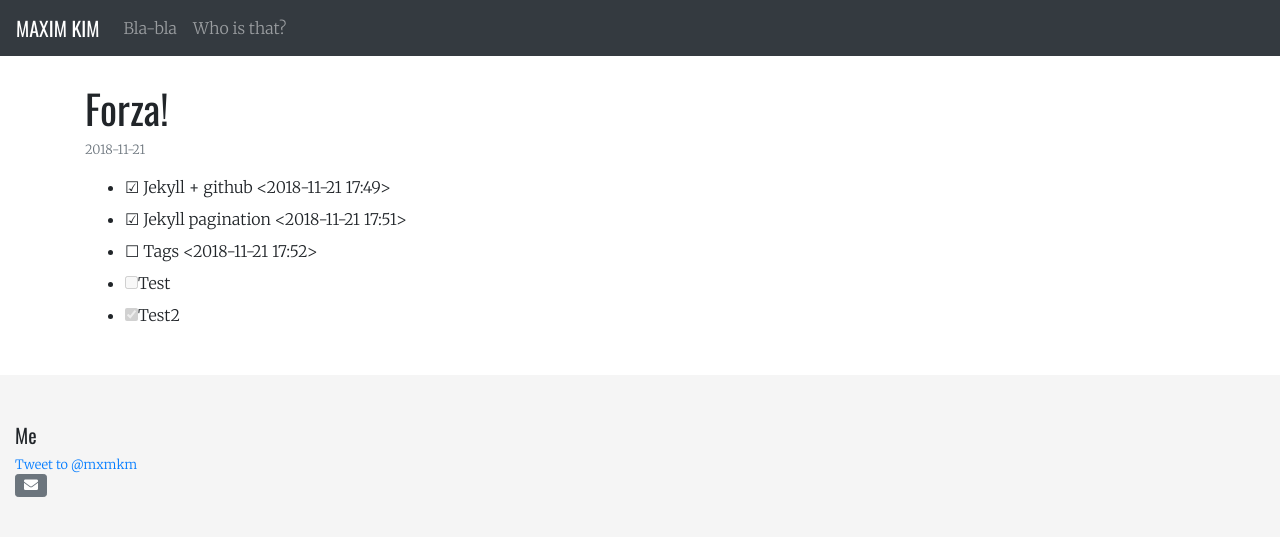
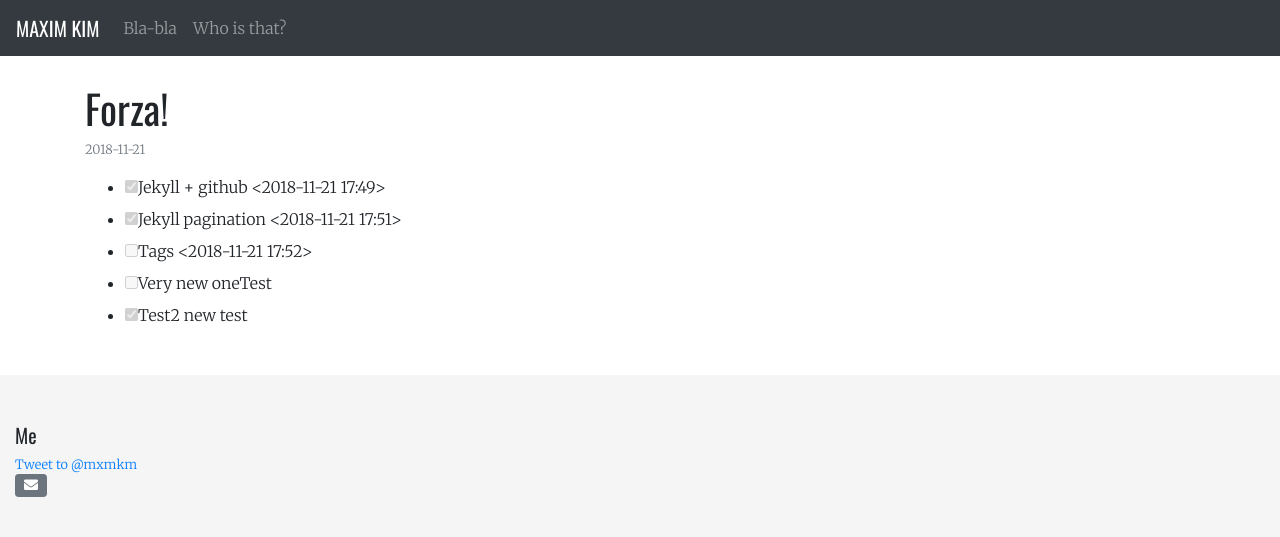
Before and after one commit to habamax/habamax.github.io, a Jekyll site: the page built from _posts/2018-11-21-placeholder.md, in a window 1280 px wide. Shown: the top 537 px of the page. Built offline with Jekyll 4.4.1, drawn with Linux system fonts in a browser that asks for light colours; nearby versions of some CDN libraries; comment, search, counter and statistics services are not loaded.

Commit message:
lists again

```diff
--- a/_posts/2018-11-21-placeholder.md
+++ b/_posts/2018-11-21-placeholder.md
@@ -3,8 +3,8 @@ title: Forza!
 layout: post
 ---
 
-- ☑ Jekyll + github <2018-11-21 17:49>
-- ☑ Jekyll pagination <2018-11-21 17:51>
-- ☐ Tags <2018-11-21 17:52>
-- [ ] Test
-- [x] Test2
+- [x]  Jekyll + github <2018-11-21 17:49>
+- [x]  Jekyll pagination <2018-11-21 17:51>
+- [ ]  Tags <2018-11-21 17:52>
+- [ ]  Very new oneTest
+- [x]  Test2 new test
```
